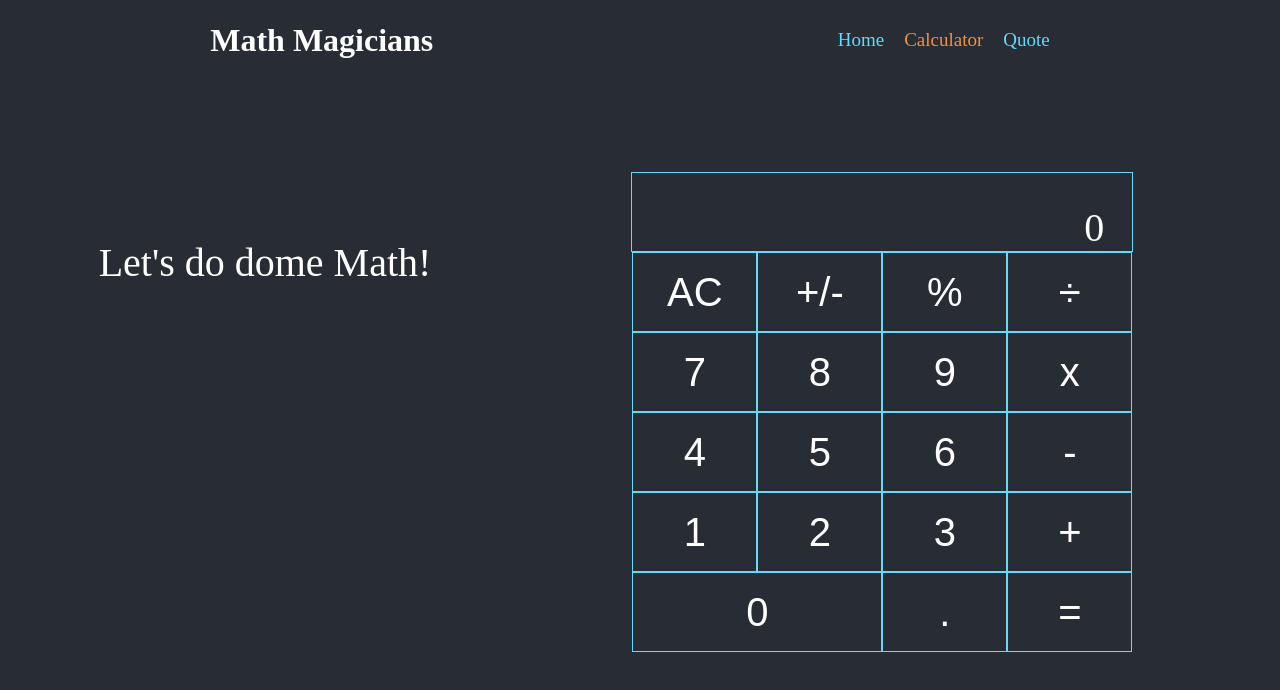
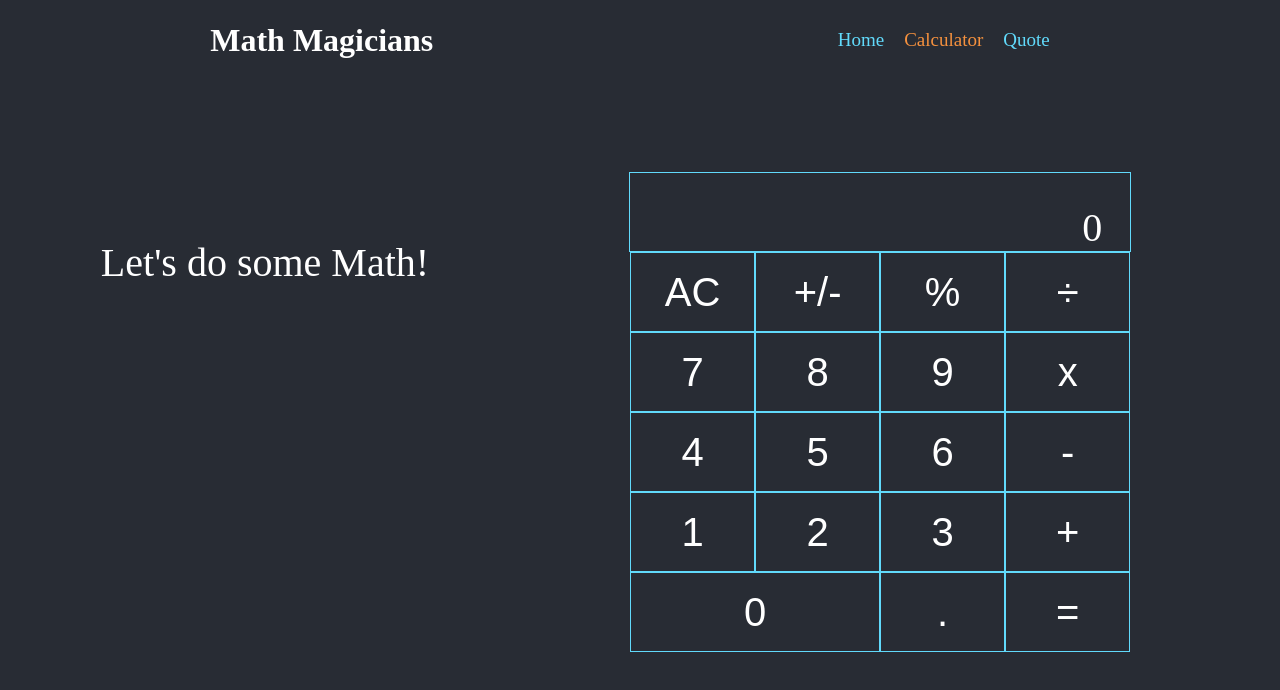
Before and after one commit to OscarFMdev/reactCalculator, a React (Create React App) app: page /calculator in a window 1280 px wide. Shown: the top 690 px of the page. Built offline with nearby package versions, Linux system fonts and the light colour scheme.

Commit message:
Update Calculator.js

```diff
--- a/src/components/Calculator.js
+++ b/src/components/Calculator.js
@@ -20,7 +20,7 @@ const Calculator = () => {
   return (
     <>
       <section className="calculator-container">
-        <div className="calc-quote">Let&apos;s do dome Math!</div>
+        <div className="calc-quote">Let&apos;s do some Math!</div>
         <div className="calculator">
           <div className="result-box">
             <p>
```
